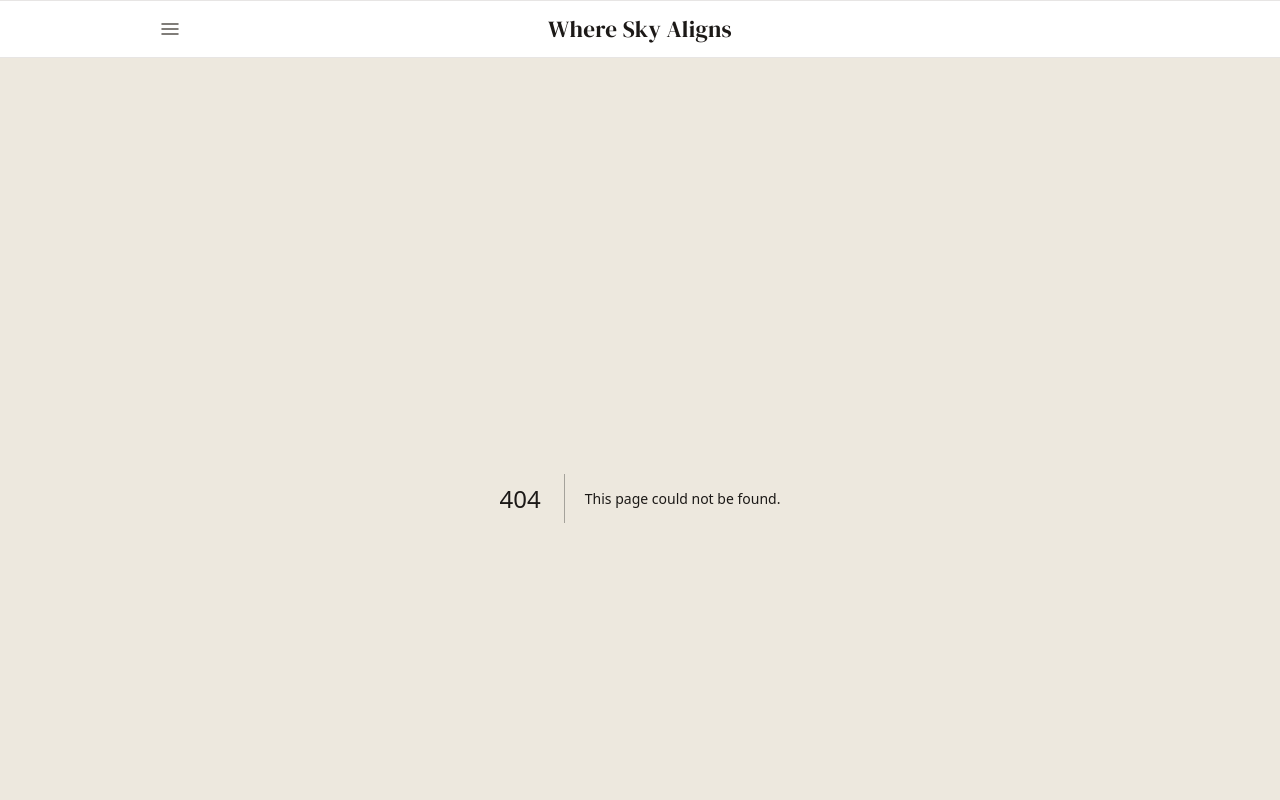
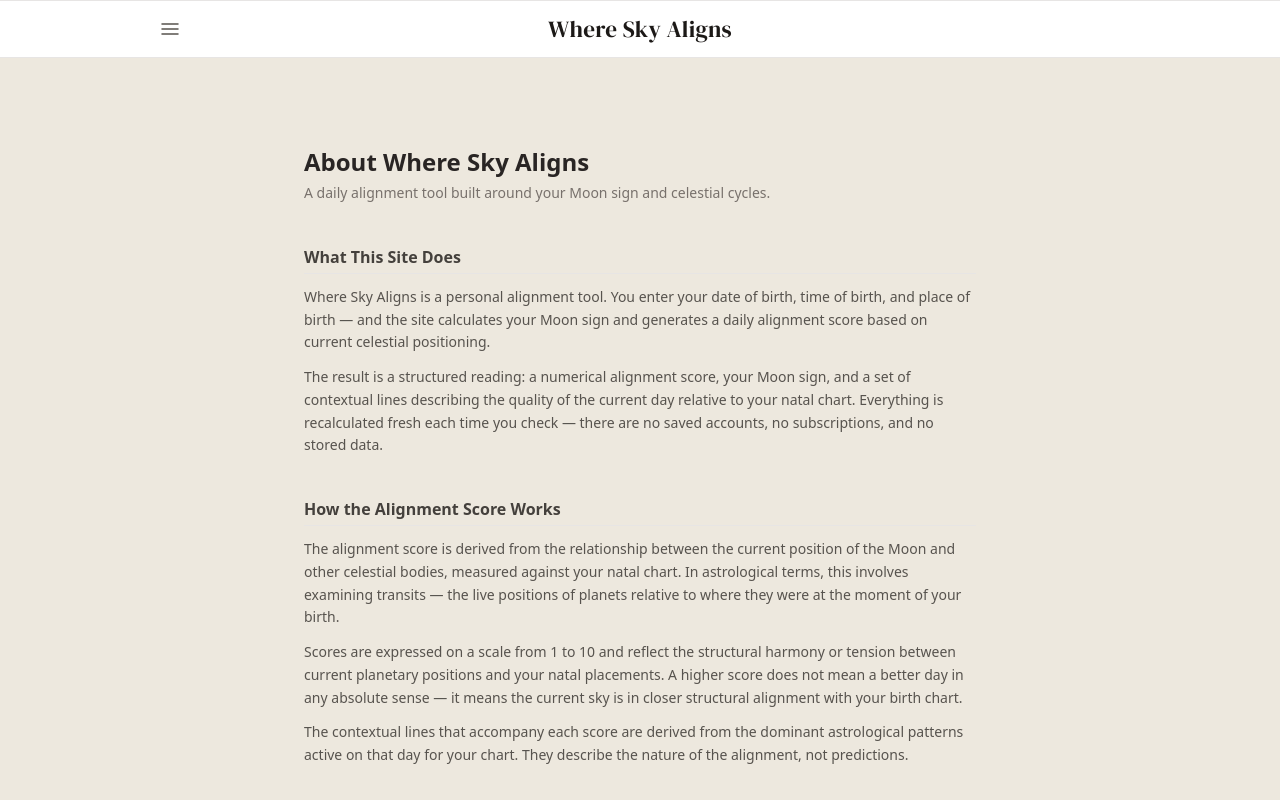
Before and after one commit to mrkhurana/mera-din-frontend, a Next.js app: page /about in a window 1280 px wide. Before the commit this address had no page. Built offline with nearby package versions, Linux system fonts and the light colour scheme.

Commit message:
Added About section

```diff
--- /dev/null
+++ b/src/app/about/layout.tsx
@@ -0,0 +1,65 @@
+import type { Metadata } from 'next'
+
+const baseUrl = 'https://whereskyaligns.com'
+
+const aboutSchema = {
+  '@context': 'https://schema.org',
+  '@type': 'WebPage',
+  name: 'About Where Sky Aligns',
+  url: `${baseUrl}/about`,
+  description:
+    'Where Sky Aligns is a personal alignment tool that uses your Moon sign and celestial cycles to generate a structured daily alignment reading. Free, informational, and based on birth details.',
+  inLanguage: 'en',
+  isPartOf: {
+    '@type': 'WebSite',
+    name: 'Where Sky Aligns',
+    url: baseUrl,
+  },
+  about: {
+    '@type': 'Thing',
+    name: 'Astrological alignment and Moon sign readings',
+  },
+}
+
+export const metadata: Metadata = {
+  title: 'About Where Sky Aligns | Daily Alignment Tool Based on Moon Sign',
+  description:
+    'Where Sky Aligns uses your birth date, time, and place to calculate your Moon sign and generate a structured daily alignment score. Free, informational, and based on established astrological frameworks.',
+  keywords:
+    'about where sky aligns, daily alignment tool, moon sign calculator, celestial cycle reading, personal alignment score, moon sign meaning, astrological alignment, birth chart alignment',
+  openGraph: {
+    title: 'About Where Sky Aligns | Daily Alignment Tool Based on Moon Sign',
+    description:
+      'Where Sky Aligns uses your birth date, time, and place to calculate your Moon sign and generate a structured daily alignment score. Free, informational, and based on established astrological frameworks.',
+    url: `${baseUrl}/about`,
+    siteName: 'Where Sky Aligns',
+    images: [
+      {
+        url: `${baseUrl}/android-chrome-512x512.png`,
+        width: 512,
+        height: 512,
+        alt: 'Where Sky Aligns',
+      },
+    ],
+    type: 'website',
+  },
+  twitter: {
+    card: 'summary_large_image',
+    title: 'About Where Sky Aligns | Daily Alignment Tool Based on Moon Sign',
+    description:
+      'Where Sky Aligns uses your birth date, time, and place to calculate your Moon sign and generate a structured daily alignment score. Free, informational, and based on established astrological frameworks.',
+  },
+  alternates: { canonical: `${baseUrl}/about` },
+}
+
+export default function AboutLayout({ children }: { children: React.ReactNode }) {
+  return (
+    <>
+      <script
+        type="application/ld+json"
+        dangerouslySetInnerHTML={{ __html: JSON.stringify(aboutSchema) }}
+      />
+      {children}
+    </>
+  )
+}
--- /dev/null
+++ b/src/app/about/page.tsx
@@ -0,0 +1,125 @@
+export default function AboutPage() {
+  return (
+    <section className="py-12 px-6">
+      <div className="max-w-2xl mx-auto">
+
+        {/* Header */}
+        <h1 className="text-2xl font-semibold text-stone-800 mb-1">About Where Sky Aligns</h1>
+        <p className="text-sm leading-relaxed text-stone-500 mb-10">
+          A daily alignment tool built around your Moon sign and celestial cycles.
+        </p>
+
+        {/* What it is */}
+        <div className="mb-10">
+          <h2 className="text-base font-semibold text-stone-700 mb-3 pb-1 border-b border-stone-200">
+            What This Site Does
+          </h2>
+          <p className="text-sm leading-relaxed text-stone-600 mb-3">
+            Where Sky Aligns is a personal alignment tool. You enter your date of birth, time of
+            birth, and place of birth — and the site calculates your Moon sign and generates a
+            daily alignment score based on current celestial positioning.
+          </p>
+          <p className="text-sm leading-relaxed text-stone-600">
+            The result is a structured reading: a numerical alignment score, your Moon sign, and
+            a set of contextual lines describing the quality of the current day relative to your
+            natal chart. Everything is recalculated fresh each time you check — there are no
+            saved accounts, no subscriptions, and no stored data.
+          </p>
+        </div>
+
+        {/* How alignment works */}
+        <div className="mb-10">
+          <h2 className="text-base font-semibold text-stone-700 mb-3 pb-1 border-b border-stone-200">
+            How the Alignment Score Works
+          </h2>
+          <p className="text-sm leading-relaxed text-stone-600 mb-3">
+            The alignment score is derived from the relationship between the current position of
+            the Moon and other celestial bodies, measured against your natal chart. In
+            astrological terms, this involves examining transits — the live positions of planets
+            relative to where they were at the moment of your birth.
+          </p>
+          <p className="text-sm leading-relaxed text-stone-600 mb-3">
+            Scores are expressed on a scale from 1 to 10 and reflect the structural harmony or
+            tension between current planetary positions and your natal placements. A higher score
+            does not mean a better day in any absolute sense — it means the current sky is in
+            closer structural alignment with your birth chart.
+          </p>
+          <p className="text-sm leading-relaxed text-stone-600">
+            The contextual lines that accompany each score are derived from the dominant
+            astrological patterns active on that day for your chart. They describe the nature of
+            the alignment, not predictions.
+          </p>
+        </div>
+
+        {/* Moon signs */}
+        <div className="mb-10">
+          <h2 className="text-base font-semibold text-stone-700 mb-3 pb-1 border-b border-stone-200">
+            Moon Signs and Why They Matter Here
+          </h2>
+          <p className="text-sm leading-relaxed text-stone-600 mb-3">
+            Your Moon sign is the zodiac sign the Moon occupied at the moment you were born.
+            Unlike your Sun sign — which is determined only by your birth date — your Moon sign
+            requires your birth time and location to calculate accurately, because the Moon
+            moves through a new sign roughly every two and a half days.
+          </p>
+          <p className="text-sm leading-relaxed text-stone-600">
+            In astrological frameworks, the Moon governs cyclical rhythms, emotional tone, and
+            instinctive response patterns. It is the fastest-moving of the major bodies used in
+            astrology, which makes it the primary lens for day-to-day alignment readings. By
+            grounding the daily score in your Moon sign rather than your Sun sign, the readings
+            on this site are more time-sensitive and personalised to your specific natal chart.
+          </p>
+        </div>
+
+        {/* Other tools */}
+        <div className="mb-10">
+          <h2 className="text-base font-semibold text-stone-700 mb-3 pb-1 border-b border-stone-200">
+            Other Tools on the Site
+          </h2>
+          <ul className="text-sm leading-relaxed text-stone-600 space-y-3">
+            <li>
+              <a href="/moon-signs" className="font-medium text-stone-700 hover:text-stone-900 underline underline-offset-2 transition-colors">
+                Moon Sign Guide
+              </a>
+              {' '}— A reference covering all 12 Moon signs, their elemental associations,
+              characteristic patterns, and how each Moon sign relates to alignment rhythms.
+            </li>
+            <li>
+              <a href="/compatibility" className="font-medium text-stone-700 hover:text-stone-900 underline underline-offset-2 transition-colors">
+                Compatibility
+              </a>
+              {' '}— An overview of how Moon sign combinations interact within astrological
+              frameworks, based on elemental and modal relationships between two charts.
+            </li>
+            <li>
+              <a href="/zodiac" className="font-medium text-stone-700 hover:text-stone-900 underline underline-offset-2 transition-colors">
+                Zodiac Reference
+              </a>
+              {' '}— A structured breakdown of the 12-sign zodiac: elements, modalities, ruling
+              bodies, and cyclical position within the astrological year.
+            </li>
+          </ul>
+        </div>
+
+        {/* Informational intent */}
+        <div className="mb-10">
+          <h2 className="text-base font-semibold text-stone-700 mb-3 pb-1 border-b border-stone-200">
+            How to Use This Site
+          </h2>
+          <p className="text-sm leading-relaxed text-stone-600 mb-3">
+            All content on Where Sky Aligns is informational. The alignment score and readings
+            are based on established astrological frameworks — specifically the tropical zodiac
+            system used in Western astrology — and are intended as a reflective tool, not a
+            predictive one.
+          </p>
+          <p className="text-sm leading-relaxed text-stone-600">
+            The site does not collect or store your birth details beyond the time needed to
+            generate your result. There are no accounts, and nothing is retained on our servers
+            after your reading is returned.
+          </p>
+        </div>
+
+      </div>
+    </section>
+  )
+}
--- a/src/app/layout.tsx
+++ b/src/app/layout.tsx
@@ -77,6 +77,7 @@ export default function RootLayout({
           <p className="mb-1">&copy; 2026 Where Sky Aligns. All rights reserved.</p>
           <p className="mb-2">Alignment scores and compatibility readings are based on birth details and are intended for informational purposes only. They do not constitute advice, prediction, or any factual claim.</p>
           <div className="flex justify-center gap-4 mt-2">
+            <a href="/about" className="hover:text-stone-600 transition-colors">About</a>
             <a href="/privacy-policy" className="hover:text-stone-600 transition-colors">Privacy Policy</a>
             <a href="/terms-of-service" className="hover:text-stone-600 transition-colors">Terms of Service</a>
             <a href="/disclaimer" className="hover:text-stone-600 transition-colors">Disclaimer</a>
--- a/src/app/sitemap.ts
+++ b/src/app/sitemap.ts
@@ -28,5 +28,11 @@ export default function sitemap(): MetadataRoute.Sitemap {
       changeFrequency: 'weekly',
       priority: 0.8,
     },
+    {
+      url: `${baseUrl}/about`,
+      lastModified: new Date(),
+      changeFrequency: 'monthly',
+      priority: 0.7,
+    },
   ]
 }
--- a/src/components/Header.tsx
+++ b/src/components/Header.tsx
@@ -17,6 +17,7 @@ const navItems = [
   { label: 'Moon Signs Guide', href: '/moon-signs' },
   { label: 'Zodiac Overview', href: '/zodiac' },
   { label: 'Weekly Outlook', href: '/weekly', comingSoon: true },
+  { label: 'About', href: '/about' },
 ]
 
 function HamburgerIcon() {
```
